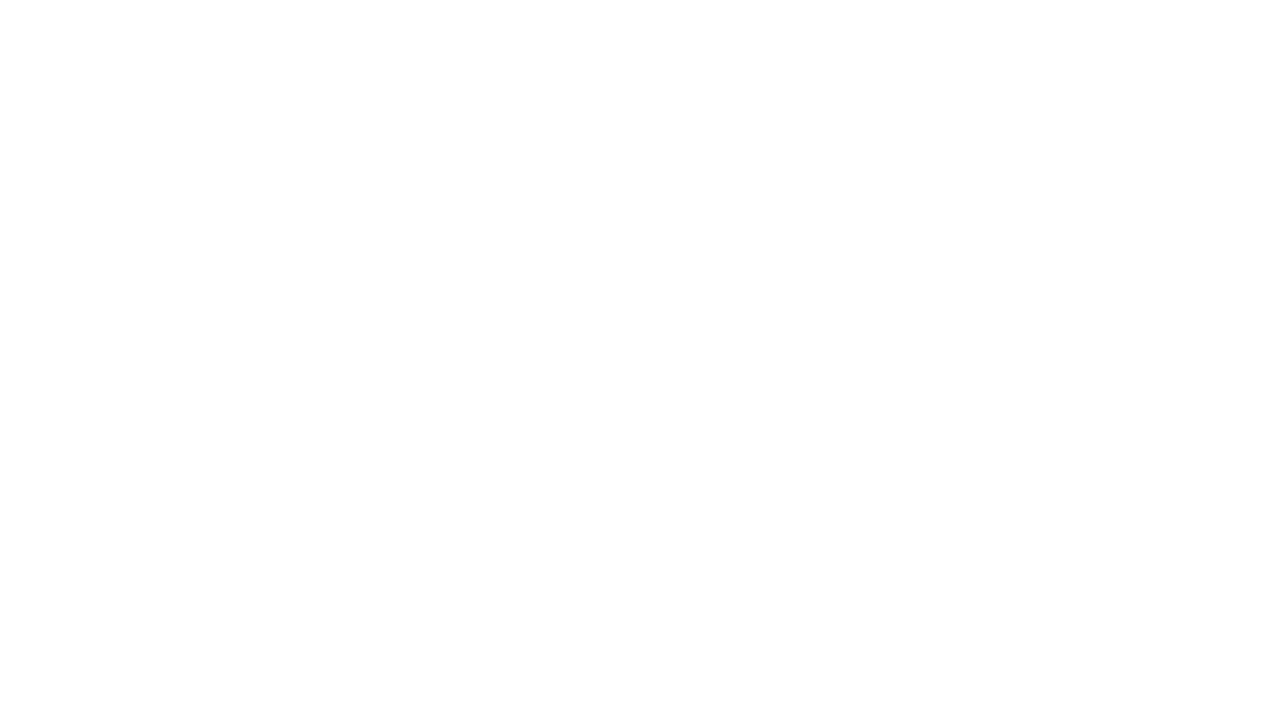
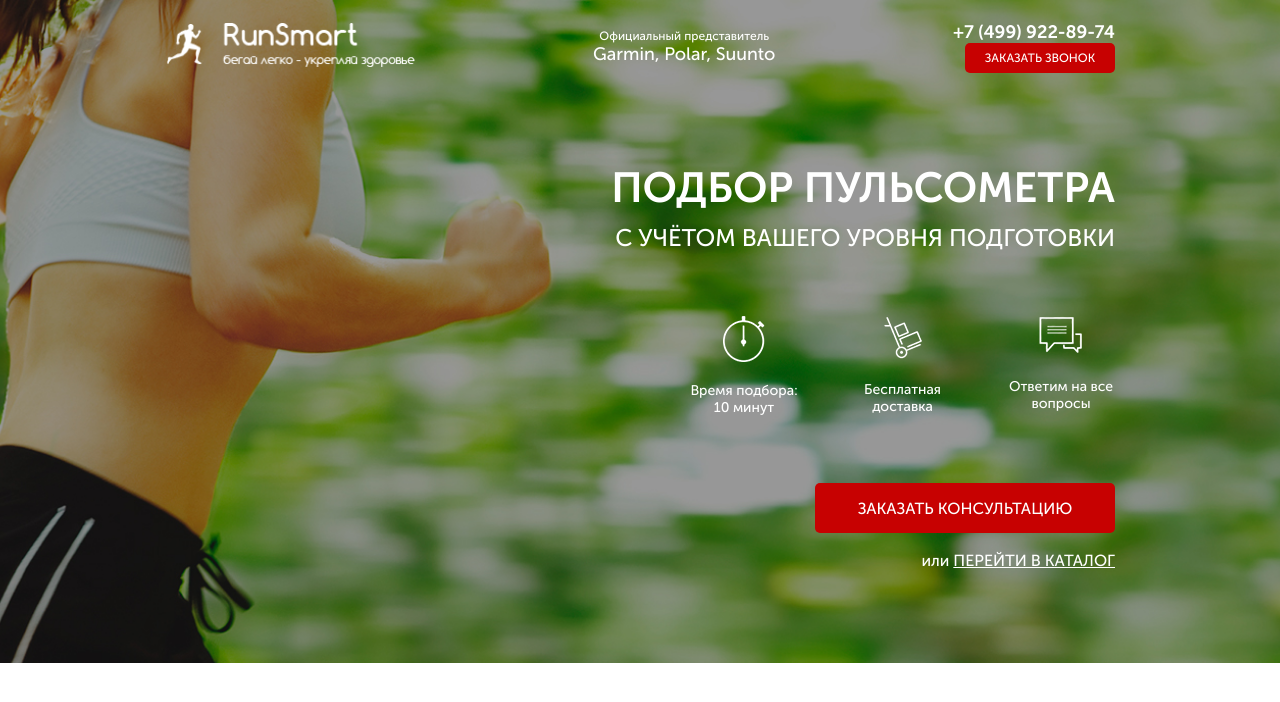
Before and after one commit to olyagoroshko/---Heart-Rate-Monitors, a website: page src/index.html in a window 1280 px wide. Drawn offline with Linux system fonts and the light colour scheme.

Commit message:
feature: add promo and header block

```diff
--- a/gulpfile.js
+++ b/gulpfile.js
@@ -15,7 +15,7 @@ gulp.task('server', function() {
 });
 
 gulp.task('styles', function(){
-    return gulp.src("src/sass/*.+(scss|sass)")
+    return gulp.src("src/sass/**/*.+(scss|sass)")
             .pipe(sass({outputStyle: 'compressed'}).on('error', sass.logError))
             .pipe(rename({
                 prefix: "",
@@ -31,7 +31,7 @@ gulp.task('styles', function(){
 );
 
 gulp.task('watch', function(){
-    gulp.watch("src/sass/*.+(scss|sass)", gulp.parallel('styles'));
+    gulp.watch("src/sass/**/*.+(scss|sass)", gulp.parallel('styles'));
     gulp.watch('src/*.html').on('change', browserSync.reload);
 });
 
--- a/src/index.html
+++ b/src/index.html
@@ -8,6 +8,48 @@
     <link rel="stylesheet" href="css/style.min.css">
 </head>
 <body>
-
+    <div class="promo">
+        <div class="container">
+            <header class="header">
+                <a href="#" class="header__logo">
+                    <img src="icons/header/logo.png" alt="logo">
+                </a>
+                <div class="header__official">
+                    Официальный представитель
+                    <span>Garmin, Polar, Suunto</span>
+                </div>
+                <div class="header__contacts">
+                    <a href="tel:+74999228974" class="header__phone">+7 (499) 922-89-74</a>
+                    <button class="button">заказать звонок</button>
+                </div>
+            </header>
+            <div class="promo__wrapper">
+                <h1 class="promo__header">Подбор пульсометра</h1>
+                <h2 class="promo__subheader">с учётом Вашего уровня подготовки</h2>
+                <div class="promo__icons">
+                    <div class="promo__icon">
+                        <img src="icons/promo/timer.png" alt="timer">
+                        Время подбора:
+                        10 минут
+                    </div>
+                    <div class="promo__icon">
+                        <img src="icons/promo/hand-cart.png" alt="hand-cart">
+                        Бесплатная
+                        доставка
+                    </div>
+                    <div class="promo__icon">
+                        <img src="icons/promo/messages.png" alt="messages">
+                        Ответим
+                        на все вопросы
+                    </div>
+                </div>
+                <button class="button button_main">заказать кОНСУЛЬТАЦИЮ</button>
+                <div class="promo__link">
+                    или
+                    <a href="#">ПЕРЕЙТИ В КАТАЛОГ</a>
+                </div>
+            </div>
+        </div>
+    </div>
 </body>
 </html>
--- /dev/null
+++ b/src/sass/blocks/_buttons.scss
@@ -0,0 +1,19 @@
+.button{
+    width: 150px;
+    height: 30px;
+    border-radius: 5px;
+    background-color: #c70101;
+    border: none;
+
+    font-size: 12px;
+    font-weight: 500;
+    text-align: center;
+    color: #ffffff;
+    text-transform: uppercase;
+    &_main{
+        margin-top: 67px;
+        width: 300px;
+        height: 50px;
+        font-size: 16px;
+    }
+}
--- /dev/null
+++ b/src/sass/blocks/_header.scss
@@ -0,0 +1,36 @@
+.header{
+    display: flex;
+    justify-content: space-between;
+    align-items: center;
+    &__logo{
+        width: 250px;
+        img{
+            width: 100%;
+        }
+    }
+    &__official{
+        font-size: 12px;
+        font-weight: 500;
+        color: #ffffff;
+        text-align: center;
+        span{
+            display: block;
+            font-size: 18px;
+        }
+    }
+    &__phone{
+        display: block;
+        font-size: 18px;
+        font-weight: 700;
+        color: #ffffff;
+        text-decoration: none;
+        &:hover{
+            color: #fff;
+        }
+    }
+    &__contacts{
+        display: flex;
+        flex-direction: column;
+        align-items: flex-end;
+    }
+}
--- /dev/null
+++ b/src/sass/blocks/_promo.scss
@@ -0,0 +1,53 @@
+.promo{
+    min-height: 650px;
+    padding: 21px 0 93px 0;
+    background: url('../../img/promo/main-bg.jpg') center (center/cover) no-repeat;
+    &__wrapper{
+        display: flex;
+        flex-direction: column;
+        align-items: flex-end;
+        margin-top: 90px;
+    }
+    &__header{
+        font-size: 42px;
+        font-weight: 700;
+        color: #ffffff;
+        text-transform: uppercase;
+    }
+    &__subheader{
+        font-size: 24px;
+        font-weight: 500;
+        color: #ffffff;
+        text-transform: uppercase;
+        margin-top: 10px;
+    }
+    &__icons{
+        margin-top: 64px;
+        width: 425px;
+        display: flex;
+        justify-content: space-between;
+    }
+    &__icon{
+        width: 108px;
+        font-size: 14px;
+        font-weight: 500;
+        text-align: center;
+        color: #ffffff;
+        img{
+            display: block;
+            margin: 0 auto;
+            margin-bottom: 20px;
+        }
+    }
+    &__link{
+        margin-top: 18px;
+        font-size: 16px;
+        font-weight: 500;
+        color: #ffffff;
+        a{
+            color: #ffffff;
+            text-transform: uppercase;
+            text-decoration: underline;
+        }
+    }
+}
--- a/src/sass/style.scss
+++ b/src/sass/style.scss
@@ -2,6 +2,19 @@
 @import 'base/variables';
 @import 'base/mixins';
 
+
 *{
     font-family: 'Museo Sans Cyrl', sans-serif;
+    margin: 0;
+    box-sizing: border-box;
 }
+
+.container{
+    max-width: 950px;
+    margin: 0 auto;
+}
+
+//Blocks
+@import 'blocks/promo';
+@import 'blocks/header';
+@import 'blocks/buttons';
```
Also changed, not shown: src/css/style.min.css, src/icons/header/logo.png (added), src/icons/promo/hand-cart.png (added), src/icons/promo/messages.png (added), src/icons/promo/timer.png (added), src/img/promo/main-bg.jpg (added).
